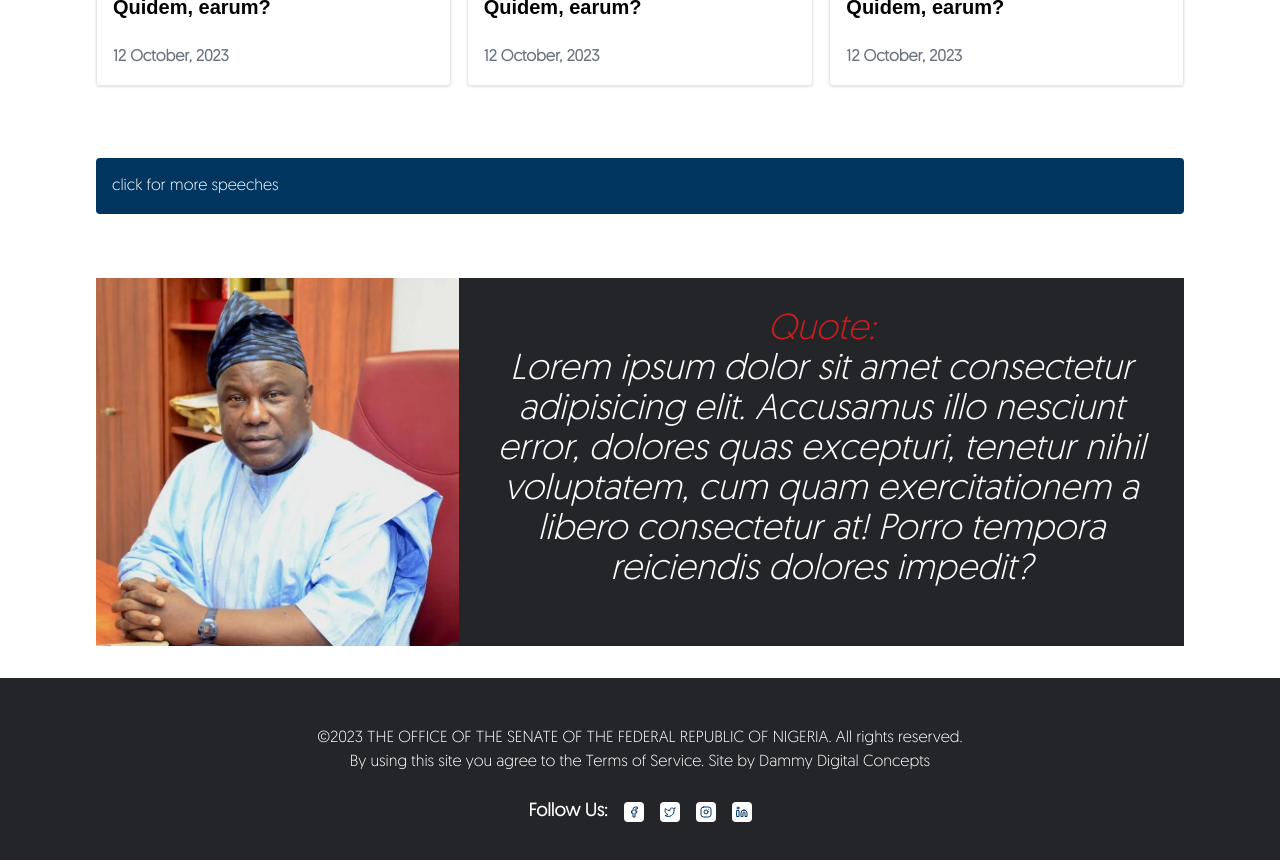
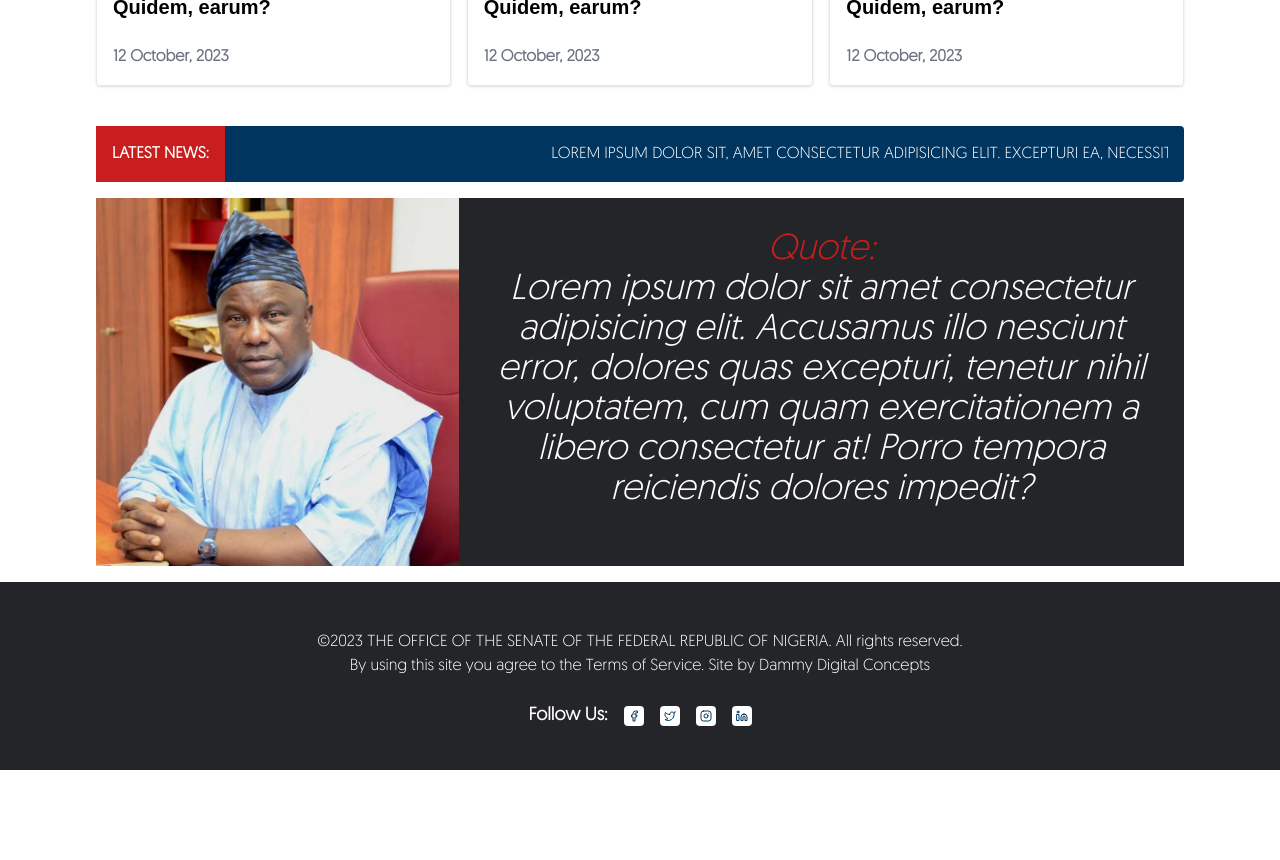
Before and after one commit to doiayokanmi/baf, a Next.js app: page / in a window 1280 px wide. Shown: the part 1180-2040 px from the top of the page. After the commit the page ends 1950 px from the top, so only its background shows below. Built offline with nearby package versions, Linux system fonts and the light colour scheme.

Commit message:
footer edited an marquee added

```diff
--- a/app/component/Quotes.tsx
+++ b/app/component/Quotes.tsx
@@ -1,6 +1,8 @@
 import React from "react";
 import { motion } from "framer-motion";
 import Image from "next/image";
+import Marquee, { Motion } from "react-marquee-slider";
+import times from "lodash/times";
 
 const Quotes = () => {
   return (
@@ -8,15 +10,20 @@ const Quotes = () => {
       <motion.div
         initial={{ scale: 1 }}
         whileHover={{ scale: 1.02 }}
-        className="flex justify-end lg:px-24 lg:py-8 p-4"
+        className="flex justify-end lg:px-24"
       >
-        <div className="bg-primary rounded w-full text-white p-4">
-          click for more speeches
+        <div className="bg-primary uppercase relative rounded w-full text-white p-4">
+        <p className="absolute h-full p-4 bg-red-700 z-20 font-extrabold top-0 left-0">Latest News:</p>
+        <div className="overflow-hidden">
+      <p className="whitespace-nowrap animate-marquee">
+        Lorem ipsum dolor sit, amet consectetur adipisicing elit. Excepturi ea, necessitatibus a quos eius itaque eum non, consequatur, repudiandae doloremque est dolores tenetur aperiam illo error consequuntur! Aut, nam consequatur!
+      </p>
+    </div>
         </div>
       </motion.div>
-      <section className="lg:px-24 lg:py-8 p-4 flex flex-col lg:flex-row justify-between">
+      <section className="lg:px-24 p-4 flex flex-col lg:flex-row justify-between">
         <div className="basis-1/3">
-        <Image src={`/image/omoluabi.png`} alt="" width={400} height={400}/>
+          <Image src={`/image/omoluabi.png`} alt="" width={400} height={400} />
         </div>
 
         <div className="basis-2/3 relative p-8 py-8 bg-secondary text-center italic text-white text-lg lg:text-4xl">
--- a/app/component/SpeechesCard.tsx
+++ b/app/component/SpeechesCard.tsx
@@ -1,10 +1,13 @@
 import React from "react";
 import { motion } from "framer-motion";
+import Link from 'next/link'
 
 const SpeechesCard = () => {
   return (
     <>
+
       <div className="basis-1/3 p-2 px-0 lg:px-2 last:pe-0 first:ps-0">
+        <Link href={''}>
         <motion.div
           initial={{ scale: 1 }}
           whileHover={{ scale: 1.02 }}
@@ -20,7 +23,9 @@ const SpeechesCard = () => {
 
           <p className="font-bold text-gray-500">12 October, 2023</p>
         </motion.div>
+        </Link>
       </div>
+
     </>
   );
 };
--- a/app/globals.css
+++ b/app/globals.css
@@ -25,6 +25,21 @@ h5,
 h6 {
   font-family: "Poppins", sans-serif;
 }
+@keyframes marqueeAnimation {
+  from {
+    transform: translateX(100%);
+  }
+
+  to {
+    transform: translateX(-100%);
+  }
+}
+
+.animate-marquee {
+  animation: marqueeAnimation 20s linear infinite; /* Adjust the duration as needed */
+}
+
+
 
 :root {
   --primary-color: #00355f;
--- a/package.json
+++ b/package.json
@@ -17,6 +17,7 @@
     "next-sanity": "^6.0.1",
     "react": "^18",
     "react-dom": "^18",
+    "react-marquee-slider": "^1.1.5",
     "sanity": "^3.19.2"
   },
   "devDependencies": {
--- a/util/index.ts
+++ b/util/index.ts
@@ -21,3 +21,7 @@ export const links = [
     },
 
 ]
+
+const startYear = 2015;
+const currentYear = new Date().getFullYear();
+export const yearsArray = Array.from({ length: currentYear - startYear + 1 }, (_, index) => startYear + index);
```
Also changed, not shown: 1 other file (tests, documents, lock files or other folders).
